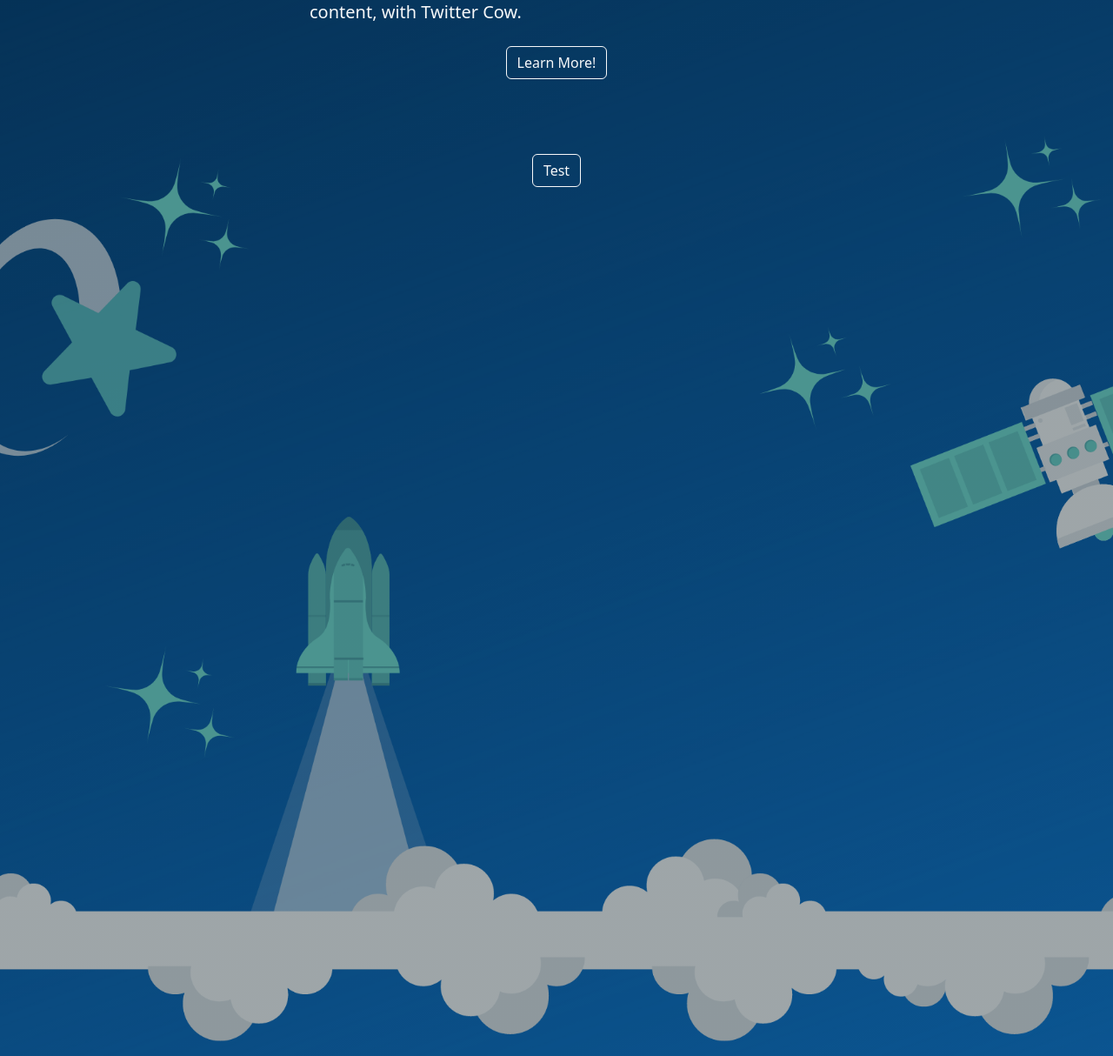
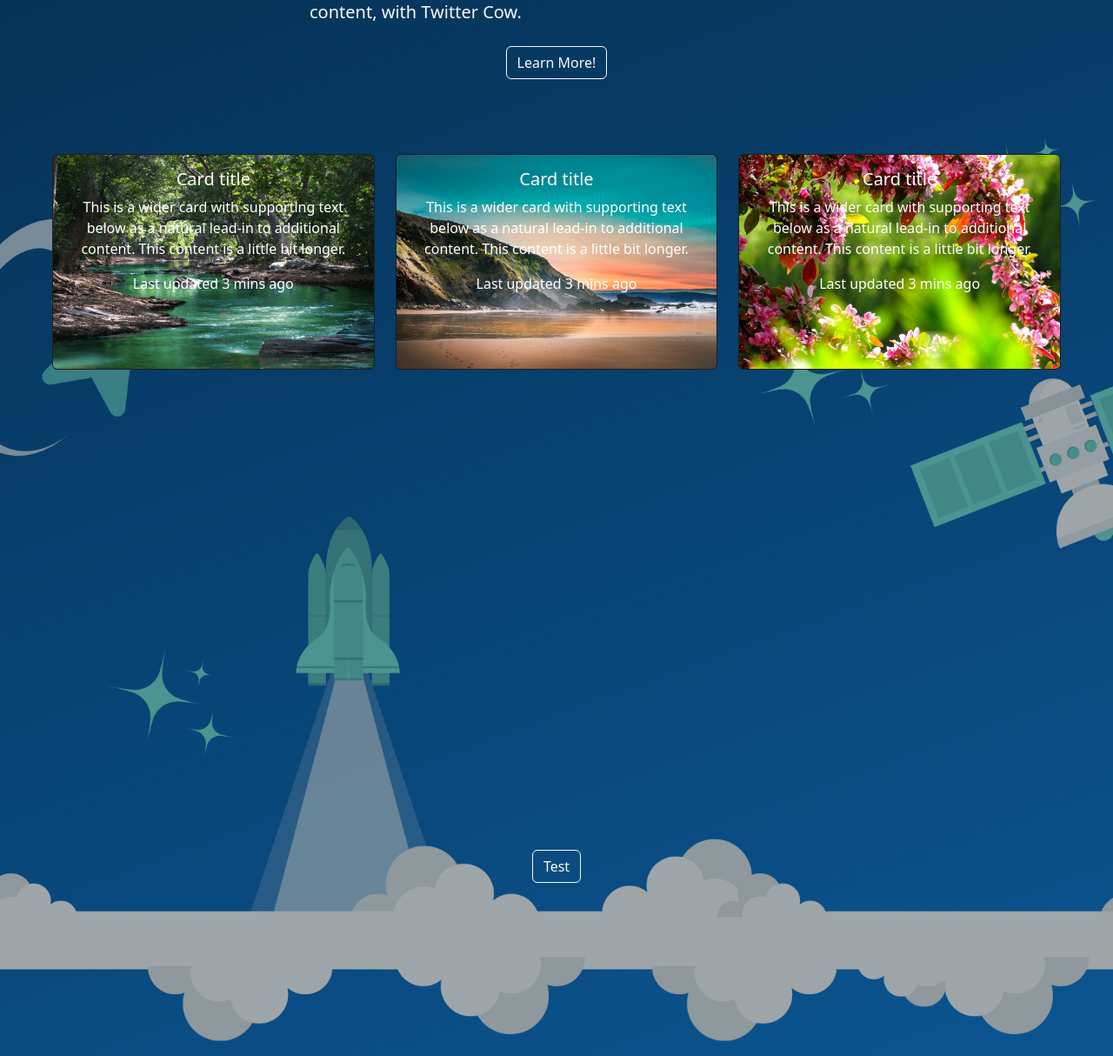
Before and after one commit to kevin-klau/Twitter-Cow, a Flask app: page / in a window 1280 px wide. Shown: the part 671-1885 px from the top of the page at 87% size. Run offline with Flask 2, Linux system fonts and the light colour scheme.

Commit message:
index + cards

```diff
--- a/templates/index.html
+++ b/templates/index.html
@@ -74,11 +74,48 @@
     </div>
   </section>
 
-  <section class="text-light px-5 py-5 banner-2 text-center">
+  <section class="text-light p-5 banner-2 text-center">
+	<div class="container-fluid">
+        <div class="row">
+			<div class="col-sm-4">
+				<div class="card bg-dark text-white">
+				<img src="static/forest.jpeg" class="card-img" alt="...">
+				<div class="card-img-overlay">
+				  <h5 class="card-title">Card title</h5>
+				  <p class="card-text">This is a wider card with supporting text below as a natural lead-in to additional content. This content is a little bit longer.</p>
+				  <p class="card-text">Last updated 3 mins ago</p>
+				</div>
+			  </div>
+			</div>
+			<div class="col-sm-4">
+				<div class="card bg-dark text-white">
+					<img src="static/shore.jpeg" class="card-img" alt="...">
+					<div class="card-img-overlay">
+					  <h5 class="card-title">Card title</h5>
+					  <p class="card-text">This is a wider card with supporting text below as a natural lead-in to additional content. This content is a little bit longer.</p>
+					  <p class="card-text">Last updated 3 mins ago</p>
+					</div>
+				</div>
+			</div>
+			<div class="col-sm-4">
+				<div class="card bg-dark text-white">
+					<img src="static/flowers.jpeg" class="card-img" alt="...">
+					<div class="card-img-overlay">
+						<h5 class="card-title">Card title</h5>
+						<p class="card-text">This is a wider card with supporting text below as a natural lead-in to additional content. This content is a little bit longer.</p>
+						<p class="card-text">Last updated 3 mins ago</p>
+					</div>
+				</div>
+			</div>
+      	</div>
+    </div>
+  </section>
+
+  <section class="text-light p-5 banner-3 text-center">
 	<div class="container-fluid">
         <div class="row">
 			<div class="col-sm-12">
-			<input type="button"
+				<input type="button"
 				class="btn btn-outline-light "
 				id="sean-button"
 				onclick="incrementVal()"
@@ -90,15 +127,6 @@
     </div>
   </section>
 
-  <section class="text-light p-5 banner-3 text-center">
-	<div class="container-fluid">
-        <div class="row">
-			<div class="col-sm-12">
-			</div>
-      	</div>
-    </div>
-  </section>
-
 </body>
 
 </html>
```
Also changed, not shown: static/flowers.jpeg (added), static/forest.jpeg (added), static/shore.jpeg (added).
